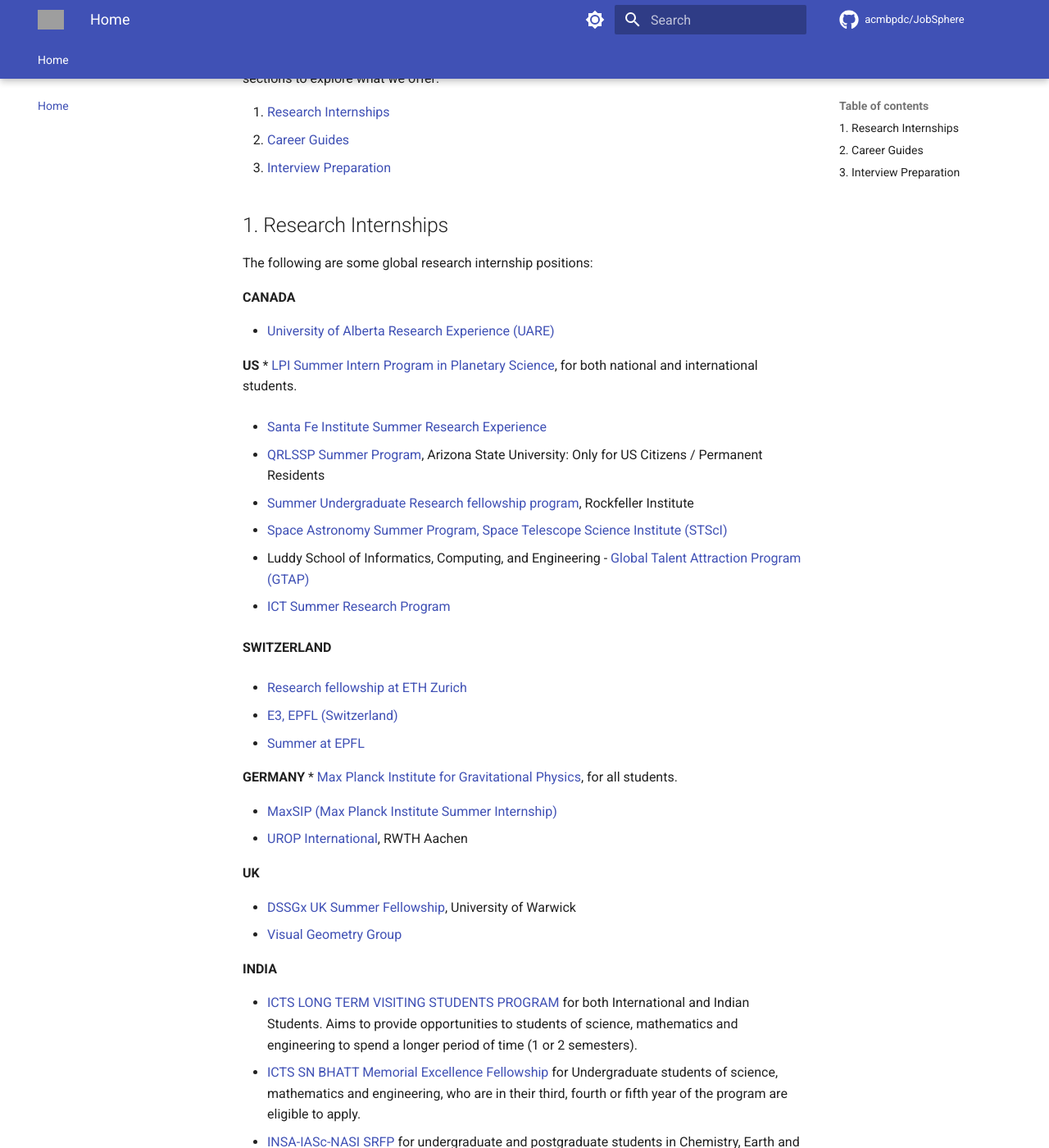
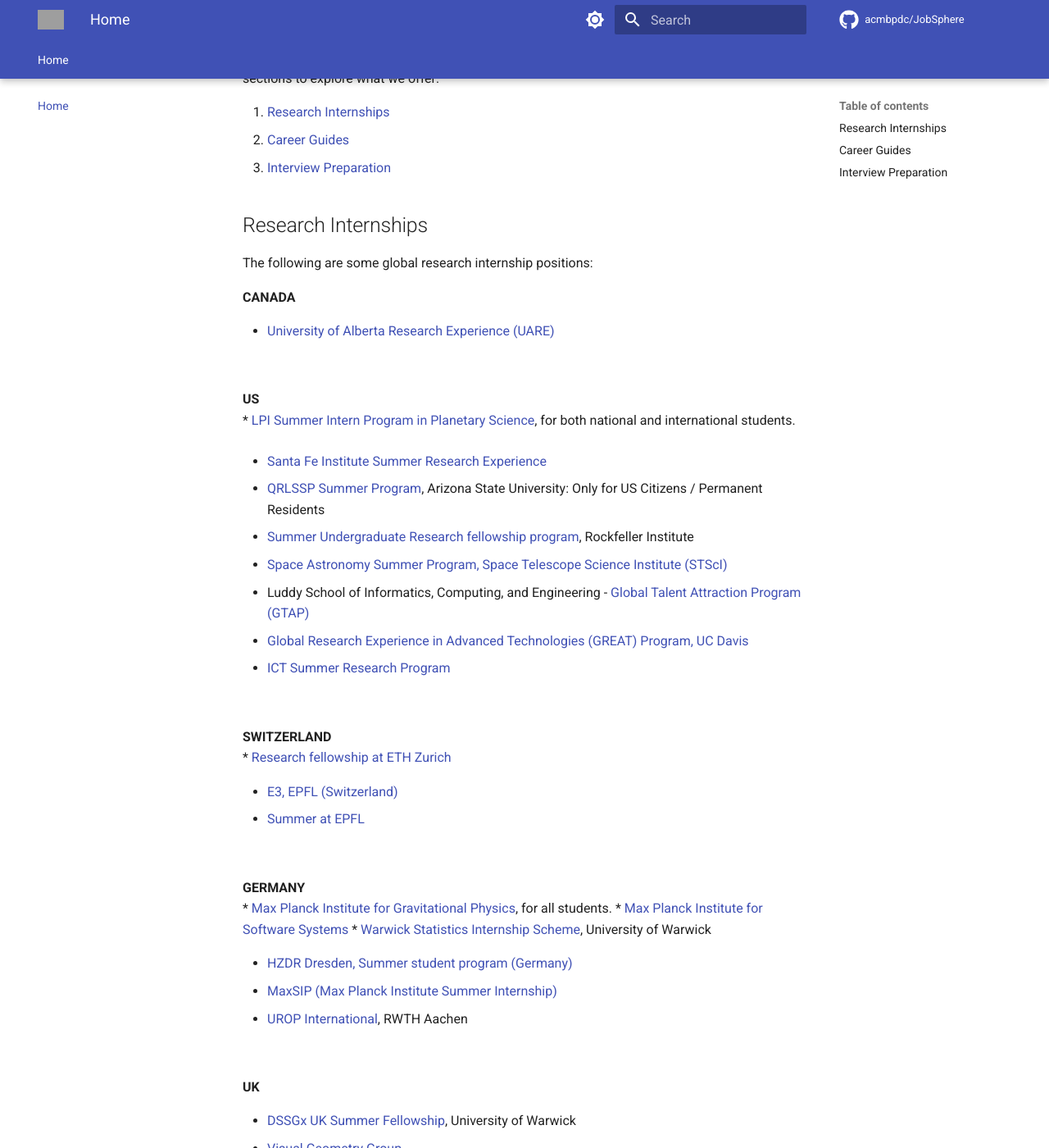
Before and after one commit to acmbpdc/JobSphere, an MkDocs documentation site: the page built from docs/index.md, in a window 1280 px wide and 1400 px high, scrolled down 532 px. Shown: the whole window at 82% size. Built offline with MkDocs 1.6.1 and Material for MkDocs 9.7.7, drawn with Linux system fonts in a browser that asks for light colours; comment, search, counter and statistics services are not loaded; some of the changed text lies outside the part shown; grey boxes are pictures that could not be loaded.

Commit message:
Update index.md

```diff
--- a/docs/index.md
+++ b/docs/index.md
@@ -12,11 +12,11 @@
 
 This is just the beginning. We're constantly adding new resources and features to help you navigate the exciting yet challenging world of professional careers. Dive deeper into the following sections to explore what we offer:
 
-1. [Research Internships](#Research-Internships)
-2. [Career Guides](#Career-Guides)
-3. [Interview Preparation](#Interview-Preparation)
+1. [Research Internships](#research-internships)
+2. [Career Guides](#career-guides)
+3. [Interview Preparation](#interview-preparation)
 
-## 1. Research Internships
+## Research Internships
 
 
 
@@ -25,11 +25,14 @@
 The following are some global research internship positions:
 
 **CANADA**
-
+<br>
 
   * [University of Alberta Research Experience (UARE)](https://www.ualberta.ca/admissions-programs/visiting-student-and-internship-programs/research-internships/ualberta-research-experience/index.html)
 
+  <br>
+
 **US**
+<br>
   * [LPI Summer Intern Program in Planetary Science](https://www.lpi.usra.edu/lpiintern/application/), for both national and international students.
 
   * [Santa Fe Institute Summer Research Experience](https://www.santafe.edu/engage/learn/programs/undergraduate-complexity-research)
@@ -42,110 +45,136 @@
 
   * Luddy School of Informatics, Computing, and Engineering - [Global Talent Attraction Program (GTAP)](https://luddy.indiana.edu/research/student-research/fellowship.html)
 
-
+  * [Global Research Experience in Advanced Technologies (GREAT) Program, UC Davis](https://great.ucdavis.edu/)
   * [ICT Summer Research Program](https://ict.usc.edu/academics/internships/application/)
 
 
-
+<br>
 
 **SWITZERLAND**
-
+<br>
   * [Research fellowship at ETH Zurich](https://www.inf.ethz.ch/studies/summer-research-fellowship.html)
 
   * [E3, EPFL (Switzerland)](https://eee.epfl.ch/)
   * [Summer at EPFL](https://summer.epfl.ch/)
 
+<br>
 
 **GERMANY**
+<br >
   * [Max Planck Institute for Gravitational Physics](https://www.aei.mpg.de/student-internships), for all students.
+  * [Max Planck Institute for Software Systems](https://apply.mpi-sws.org/register/internship/)
+  * [Warwick Statistics Internship Scheme](https://warwick.ac.uk/fac/sci/statistics/research/internships/), University of Warwick
 
-
+  * [HZDR Dresden, Summer student program (Germany)](https://www.hzdr.de/db/Cms?pOid=34387&pNid=2519)
   * [MaxSIP (Max Planck Institute Summer Internship)](https://imprs-ls.opencampus.net/en/maxsip_application_info)
   * [UROP International](http://www.rwth-aachen.de/cms/root/Forschung/Angebote-fuer-Forschende/Angebote-fuer-Studierende/UROP/UROP-INternational/~wnr/Informationen-fuer-Studierende/?lidx=1), RWTH Aachen
 
+  <br>
+
 **UK**
+<br>
 
   * [DSSGx UK Summer Fellowship](https://warwick.ac.uk/research/data-science/warwick-data/dssgx/), University of Warwick
   * [Visual Geometry Group](https://www.robots.ox.ac.uk/~vgg/)
 
+<br>
+
 **INDIA**
+<br>
 
   * [ICTS LONG TERM VISITING STUDENTS PROGRAM](https://www.icts.res.in/academic/long-term-visiting-student-program) for both International and Indian Students. Aims to provide opportunities to students of science, mathematics and engineering to spend a longer period of time (1 or 2 semesters).
   * [ICTS SN BHATT Memorial Excellence Fellowship](https://www.icts.res.in/academic/summer-research-program) for Undergraduate students of science, mathematics and engineering, who are in their third, fourth or fifth year of the program are eligible to apply.
   * [INSA-IASc-NASI SRFP](https://www.ias.ac.in) for undergraduate and postgraduate students in Chemistry, Earth and Planetary sciences, Engineering including computer sciences, Life sciences, mathematics and physics. The fellowship period is 56 days and is quite prestigious for anyone who wishes to go into the field of research.
+<br>
 
 **SOUTH KOREA**
+<br>
 
   * [SPIKE @ UNIST](https://spike.unist.ac.kr:10449/02_learn/learn03.php), Summer Program for Internship and Korean Experience
   * [SPIKE@UNIST (South Korea)](https://spike.unist.ac.kr:10449/02_learn/learn03.php)
   * [GIST Global Internship Program (South Korea)](https://www.gist.ac.kr/en/html/sub07/0702.html)
   * [Research internship @ Yonsei University](https://summer.yonsei.ac.kr/home/program/internship02.asp)
   * [Yonsei University](https://summer.yonsei.ac.kr/home/program/internship02.asp)
+<br>
 
 **TAIWAN**
-
+<br>
   * [NTHU Summer Internship Program](http://eng-en.web.nthu.edu.tw/files/14-1130-129169,r1447-1.php)
   * [TIGP-IIP](https://tigpsip.apps.sinica.edu.tw/index.php), Academia Sincia, Taiwan
   * [ITRI Global Internship program](https://www.itri.org.tw/english/ListStyle.aspx?DisplayStyle=05&SiteID=1&MmmID=617731531432246346)
   * [TEEP@Asia (Taiwan)](https://teep.studyintaiwan.org/programs/Engineering)
   * [TEEP Internship, Taiwan](https://www.roc-taiwan.org/in_en/post/2749.html)
+<br>
 
 **JAPAN**
+<br>
   * [University of Tokyo](http://www.amgenscholars.com/japan-program), Amgen Scholarship Japan (only Bio Tech and Bio-Chem Programs)
   * [OIST Research Internship Program](https://admissions.oist.jp/oist-research-internship-program-description), Okinawa Institute of Science and Technology
   * [NIMS (Japan)](https://www.nims.go.jp/eng/hr-development/internship.html)
   * [Hennge Global Internship Program](https://hennge.com/global/gip.html), for remote internship in a Japan-based tech start-up.
   * [Internet Initiative Japan Internship] (https://www.iijlab.net/en/career/internship.html), for on-site tech internship in Japan.
+<br>
 
 **AUSTRIA**
-
+<br />
   * [ISternship Summer Student Program](https://phd.pages.ist.ac.at/isternship/), IST Austria
 
+<br>
+
 **HONG KONG**
+<br>
   * [HKU, Computer Science Department](https://www.cs.hku.hk/rintern/)
   * [IVISP, HKUST](https://pg.ust.hk/ivisp) (only for senior year undergraduates + postgraduates)
   * [SURP, CUHK](http://www.summer.cuhk.edu.hk/surp/)
   * [SURP (Hongkong)](http://www.summer.cuhk.edu.hk/surp/?fbclid=IwAR0-H6g4x7UetRxFQkcnK95zvgjkp81TjgCZlBgv-NjrRSxWiOxy84TZuhw)
+<br>
 
 **AUSTRALIA**
-
+<br>
   * [UNSW Civil and Environmental Engineering Research Internship](https://www.engineering.unsw.edu.au/civil-engineering/study-with-us/international-exchange/research-internship-to-unsw-for-international-students)
   * [UNSW Research Internship (Australia)](https://www.unsw.edu.au/science/student-life-resources/student-opportunities/research-integrated-learning)
-
+<br>
 
 
 **SPAIN**
-
+<br>
  * [Summer Training Program,CNIO](https://www.cnio.es/en/education-and-career-development/career-development-programmes/undergraduate-students/)
  * [ Computer Vision Center Internship Program](https://www.cvc.uab.es/internship/)
 
-
+<br>
 
 
 **RUSSIA**
-
+<br>
   * HSE University, Moscow [Computer Science Internships](https://cs.hse.ru/en/internships/)
 
+<br>
 
-
-## 2. Career Guides
+## Career Guides
 
 Land your dream job with confidence! The following career guides provide everything you need to build a strong resume, ace interviews, and launch your professional journey.
+<br>
 
  - [Resume and Cover Letters, issued by Harvard University](https://cdn-careerservices.fas.harvard.edu/wp-content/uploads/sites/161/2023/04/resume-and-letter_2022-1.pdf)
  - [Career Handbook, issued by Massachusetts Institute of Technology](https://cdn.uconnectlabs.com/wp-content/uploads/sites/123/2021/07/Career-Handbook-2019.pdf)
  - [Career Guide, issued by Stanford University](https://plusfive.sites.stanford.edu/sites/g/files/sbiybj20941/files/media/file/stanford_18-19_career_guide_plusfive_0.pdf)
  - [my Career Path, issued by Carnegie Mellon University](https://www.cmu.edu/career/documents/career-guides/myCareerPathGuide2018-2019.pdf)
+<br>
 
-## 3. Interview Preparation
+## Interview Preparation
 
 Practice makes perfect! Conquer your technical interviews with coding challenges from these leading platforms.
 
 **Solving Problems:**
+<br>
+
 - [How to Find a Solution](https://www.topcoder.com/thrive/articles/How%20To%20Find%20a%20Solution)
 - [How to Dissect a Topcoder Problem Statement](https://www.topcoder.com/thrive/articles/How%20To%20Dissect%20a%20Topcoder%20Problem%20Statement%20Content)
+<br>
 
 **Coding Interview Question Videos:**
+<br>
 - [IDeserve (88 videos)](https://www.youtube.com/playlist?list=PLamzFoFxwoNjPfxzaWqs7cZGsPYy0x_gI)
 - [Tushar Roy (5 playlists)](https://www.youtube.com/user/tusharroy2525/playlists?shelf_id=2&view=50&sort=dd)
     - Super for walkthroughs of problem solutions
@@ -154,7 +183,11 @@
     - You can watch several in a short time
 - [FisherCoder - LeetCode Solutions](https://youtube.com/FisherCoder)
 
+<br>
+
 **Challenge/Practice sites:**
+<br>
+
 - [LeetCode](https://leetcode.com/)
 
 - [HackerRank](https://www.hackerrank.com/)
@@ -166,5 +199,6 @@
 
 - [Project Euler](https://projecteuler.net/)
 
+<br>
 
 **Let's make your career launch a success!**
```
